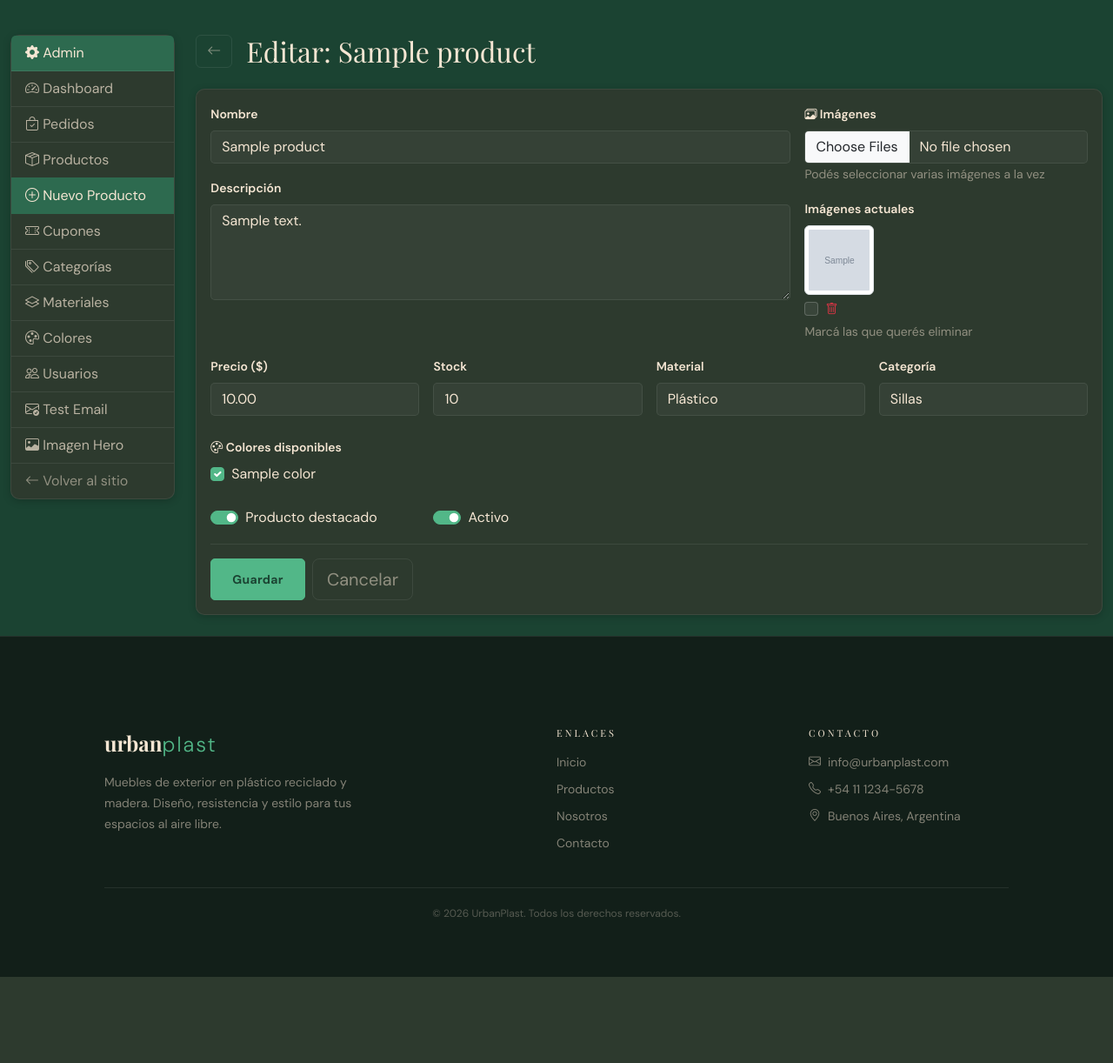
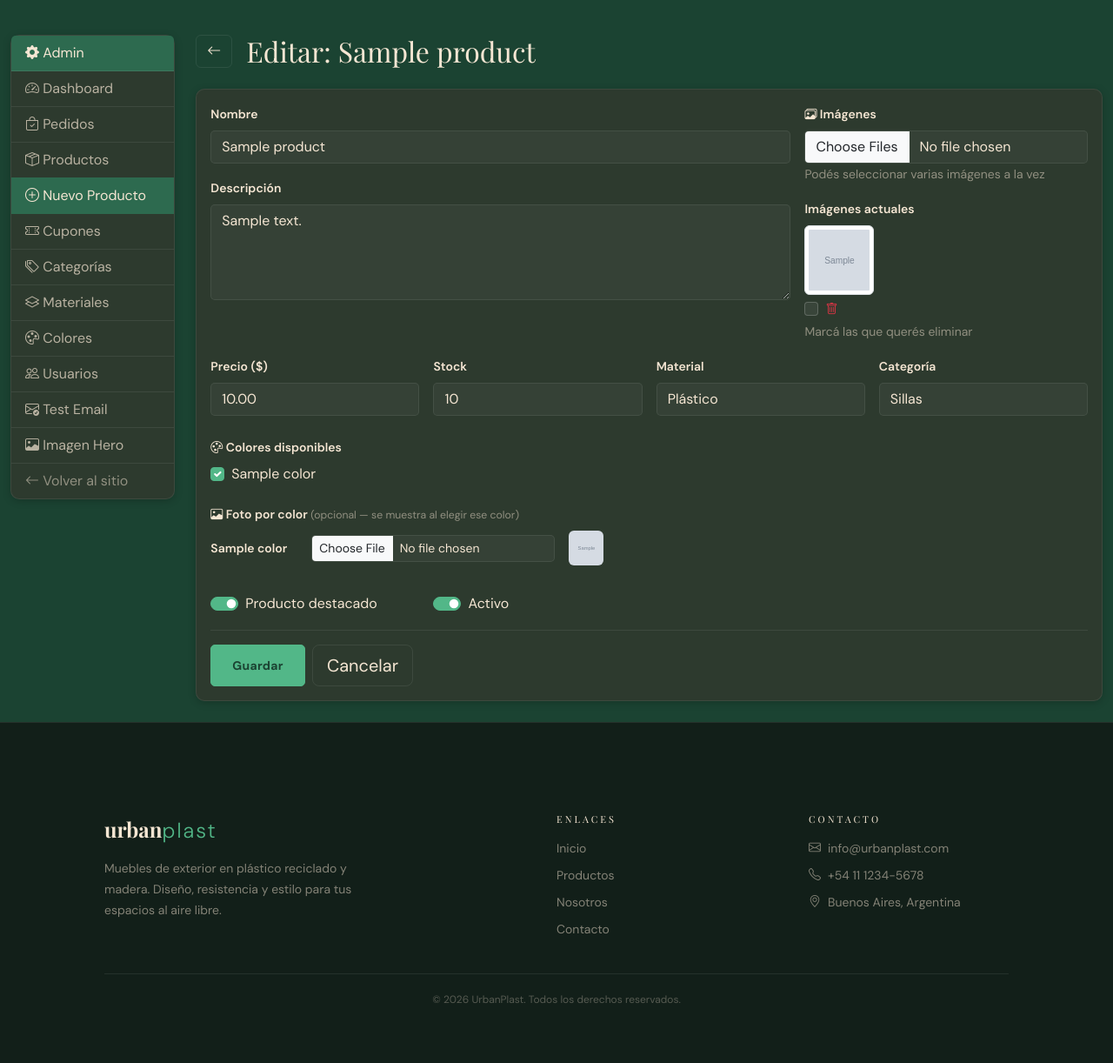
Before and after one commit to Franxo54321/UrbanPlast, a Flask app: page /admin/productos/1/editar in a window 1280 px wide. Shown: the part 68-1290 px from the top of the page at 87% size. Before the commit the page ends 1191 px from the top, so only its background shows below. Run offline with Flask 3, Linux system fonts and the light colour scheme; a user stored in the database is signed in; tables that the repository leaves empty hold one stand-in row (values such as "Sample post"); grey boxes marked "Sample" are stand-in pictures; some libraries are stand-ins or nearby versions; some web fonts are replaced.

Commit message:
feat: color images per product, order color display, CSS visibility fixes
- OrderItem now stores color_name; checkout copies it from CartItem
- ProductImage gains color_id FK; admin product form shows per-color image upload
- product_detail gallery switches image on color swatch click
- Admin order detail shows color column in items table
- DB migrations for order_items.color_name and product_images.color_id
- Fix btn-outline-secondary text visibility (was 50% opacity)
- Fix badge bg-warning: solid yellow with dark text (was barely visible)
- Add badge bg-light, improve bg-secondary opacity

```diff
--- a/app/admin/routes.py
+++ b/app/admin/routes.py
@@ -181,6 +181,23 @@ def product_create():
                 db.session.add(ProductImage(product_id=product.id, filename=saved, position=pos))
                 pos += 1
 
+        # Color-specific images
+        for color in selected_colors:
+            color_file = request.files.get(f'color_image_{color.id}')
+            if color_file and color_file.filename:
+                saved = _save_image(color_file)
+                if saved:
+                    # Replace existing color image if any
+                    existing = ProductImage.query.filter_by(product_id=product.id, color_id=color.id).first()
+                    if existing:
+                        old_path = os.path.join(current_app.config['UPLOAD_FOLDER'], existing.filename)
+                        if os.path.exists(old_path):
+                            os.remove(old_path)
+                        existing.filename = saved
+                    else:
+                        db.session.add(ProductImage(product_id=product.id, filename=saved, position=pos, color_id=color.id))
+                        pos += 1
+
         db.session.commit()
         flash('Producto creado exitosamente.', 'success')
         return redirect(url_for('admin.products'))
@@ -234,6 +251,22 @@ def product_edit(product_id):
             if saved:
                 db.session.add(ProductImage(product_id=product.id, filename=saved, position=pos))
                 pos += 1
+
+        # Color-specific images
+        for color in selected_colors:
+            color_file = request.files.get(f'color_image_{color.id}')
+            if color_file and color_file.filename:
+                saved = _save_image(color_file)
+                if saved:
+                    existing = ProductImage.query.filter_by(product_id=product.id, color_id=color.id).first()
+                    if existing:
+                        old_path = os.path.join(current_app.config['UPLOAD_FOLDER'], existing.filename)
+                        if os.path.exists(old_path):
+                            os.remove(old_path)
+                        existing.filename = saved
+                    else:
+                        db.session.add(ProductImage(product_id=product.id, filename=saved, position=pos, color_id=color.id))
+                        pos += 1
 
         db.session.commit()
         flash('Producto actualizado.', 'success')
--- a/app/cart/routes.py
+++ b/app/cart/routes.py
@@ -245,7 +245,8 @@ def checkout():
                 product_id=item.product_id,
                 product_name=item.product.name,
                 price=item.product.price,
-                quantity=item.quantity
+                quantity=item.quantity,
+                color_name=item.color_name,
             ))
             item.product.stock = max(0, item.product.stock - item.quantity)
 
--- a/app/static/css/style.css
+++ b/app/static/css/style.css
@@ -224,12 +224,12 @@ h1, h2, h3, h4, h5, h6 {
 
 .btn-outline-secondary {
     border-color: var(--up-border);
-    color: var(--up-muted);
+    color: var(--up-wood-pale);
 }
 
 .btn-outline-secondary:hover {
-    background: rgba(255,255,255,0.06);
-    border-color: rgba(255,255,255,0.2);
+    background: rgba(255,255,255,0.08);
+    border-color: rgba(255,255,255,0.25);
     color: var(--up-wood-pale);
 }
 
--- a/app/templates/admin/order_detail.html
+++ b/app/templates/admin/order_detail.html
@@ -84,12 +84,13 @@
                         <div class="card-body p-0">
                             <table class="table table-hover mb-0 align-middle">
                                 <thead class="table-light">
-                                    <tr><th>Producto</th><th class="text-center">Cantidad</th><th class="text-end">Precio</th><th class="text-end">Subtotal</th></tr>
+                                    <tr><th>Producto</th><th>Color</th><th class="text-center">Cantidad</th><th class="text-end">Precio</th><th class="text-end">Subtotal</th></tr>
                                 </thead>
                                 <tbody>
                                     {% for item in order.items %}
                                     <tr>
                                         <td>{{ item.product_name }}</td>
+                                        <td>{% if item.color_name %}<span class="badge bg-secondary">{{ item.color_name }}</span>{% else %}<span class="text-muted small">—</span>{% endif %}</td>
                                         <td class="text-center">{{ item.quantity }}</td>
                                         <td class="text-end">${{ "%.2f"|format(item.price) }}</td>
                                         <td class="text-end fw-bold">${{ "%.2f"|format(item.subtotal) }}</td>
--- a/app/templates/admin/product_form.html
+++ b/app/templates/admin/product_form.html
@@ -90,12 +90,12 @@
                         <div class="row g-3 mt-2">
                             <div class="col-12">
                                 <label class="form-label fw-semibold"><i class="bi bi-palette"></i> Colores disponibles</label>
-                                <div class="d-flex flex-wrap gap-3">
+                                <div class="d-flex flex-wrap gap-3" id="colorCheckboxes">
                                     {% for value, label in form.color_ids.choices %}
-                                    {% set color_obj = None %}
                                     <div class="form-check">
-                                        <input class="form-check-input" type="checkbox" name="color_ids" value="{{ value }}" id="color_{{ value }}"
-                                               {% if value in (form.color_ids.data or []) %}checked{% endif %}>
+                                        <input class="form-check-input color-check" type="checkbox" name="color_ids" value="{{ value }}" id="color_{{ value }}"
+                                               {% if value in (form.color_ids.data or []) %}checked{% endif %}
+                                               data-color-id="{{ value }}" data-color-name="{{ label }}">
                                         <label class="form-check-label d-flex align-items-center gap-1" for="color_{{ value }}">
                                             {{ label }}
                                         </label>
@@ -107,6 +107,30 @@
                                 {% endif %}
                             </div>
                         </div>
+
+                        <!-- Fotos por color -->
+                        {% if form.color_ids.choices %}
+                        <div class="row g-3 mt-1" id="colorImagesSection">
+                            <div class="col-12">
+                                <label class="form-label fw-semibold"><i class="bi bi-image"></i> Foto por color <small class="text-muted fw-normal">(opcional — se muestra al elegir ese color)</small></label>
+                                <div id="colorImageInputs">
+                                    {% for value, label in form.color_ids.choices %}
+                                    {% set is_checked = value in (form.color_ids.data or []) %}
+                                    <div class="color-img-row d-flex align-items-center gap-3 mb-2 {% if not is_checked %}d-none{% endif %}" id="colorImgRow_{{ value }}" data-color-id="{{ value }}">
+                                        <span class="small fw-semibold" style="min-width:100px;">{{ label }}</span>
+                                        <input type="file" class="form-control form-control-sm" name="color_image_{{ value }}" accept="image/*" style="max-width:280px;">
+                                        {% if editing %}
+                                        {% set existing_img = product.images.filter_by(color_id=value).first() %}
+                                        {% if existing_img %}
+                                        <img src="{{ existing_img.url }}" style="width:40px;height:40px;object-fit:cover;border-radius:6px;" title="Imagen actual para {{ label }}">
+                                        {% endif %}
+                                        {% endif %}
+                                    </div>
+                                    {% endfor %}
+                                </div>
+                            </div>
+                        </div>
+                        {% endif %}
 
                         <div class="row g-3 mt-2">
                             <div class="col-md-3">
@@ -135,3 +159,22 @@
     </div>
 </div>
 {% endblock %}
+
+{% block extra_js %}
+<script>
+document.querySelectorAll('.color-check').forEach(function(cb) {
+    cb.addEventListener('change', function() {
+        var row = document.getElementById('colorImgRow_' + this.dataset.colorId);
+        if (row) {
+            if (this.checked) {
+                row.classList.remove('d-none');
+            } else {
+                row.classList.add('d-none');
+                var fileInput = row.querySelector('input[type="file"]');
+                if (fileInput) fileInput.value = '';
+            }
+        }
+    });
+});
+</script>
+{% endblock %}
```
Also changed, not shown: other parts of app/static/css/style.css (+18 -49 lines), app/__init__.py (+16 -0 lines), app/models.py (+11 -0 lines), app/templates/product_detail.html (+13 -0 lines).
